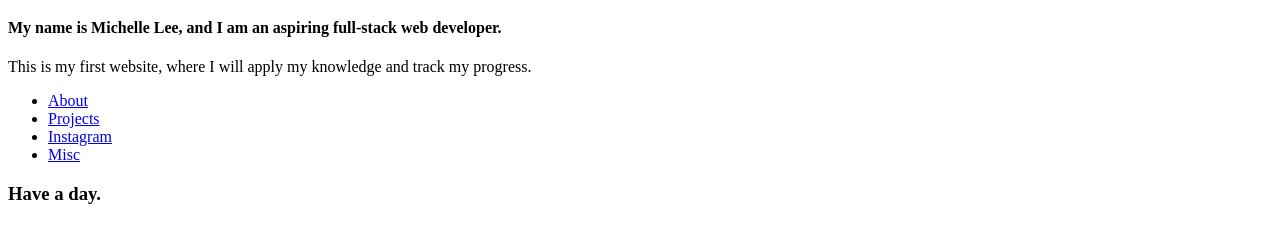
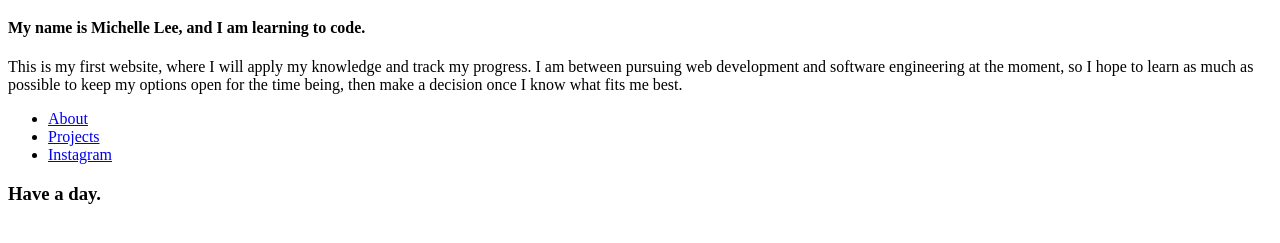
Before and after one commit to mishllee/my-progress, a plain HTML site: page index.html in a window 1280 px wide. Shown: the part 61-304 px from the top of the page. Drawn offline with Linux system fonts and the light colour scheme.

Commit message:
Update 1: small accuracy changes

```diff
--- a/index.html
+++ b/index.html
@@ -1,22 +1,21 @@
 <!DOCTYPE html>
 <html>
     <head>
-        <title>Michelle's Website</title>
+        <title>mishllee | Personal Website</title>
     </head>
     <body>
         <header>
             <h1>Hello!</h1>
-            <h4>My name is Michelle Lee, and I am an aspiring full-stack web developer.</h4>
+            <h4>My name is Michelle Lee, and I am learning to code.</h4>
         </header>
         <div id="about">
-            <p>This is my first website, where I will apply my knowledge and track my progress.</p>
+            <p>This is my first website, where I will apply my knowledge and track my progress. I am between pursuing web development and software engineering at the moment, so I hope to learn as much as possible to keep my options open for the time being, then make a decision once I know what fits me best.</p>
         </div>
         <div id="links">
             <ul>
                 <li><a href="./about.html">About</a></li>
                 <li><a href="./projects.html">Projects</a></li>
                 <li><a href="https://www.instagram.com/mishllee/" target="_blank">Instagram</a></li>
-                <li><a href="./misc.html">Misc</a></li>
             </ul>
         </div>
     </body>
```
Also changed, not shown: about.html (+2 -2 lines), 1 other file.
